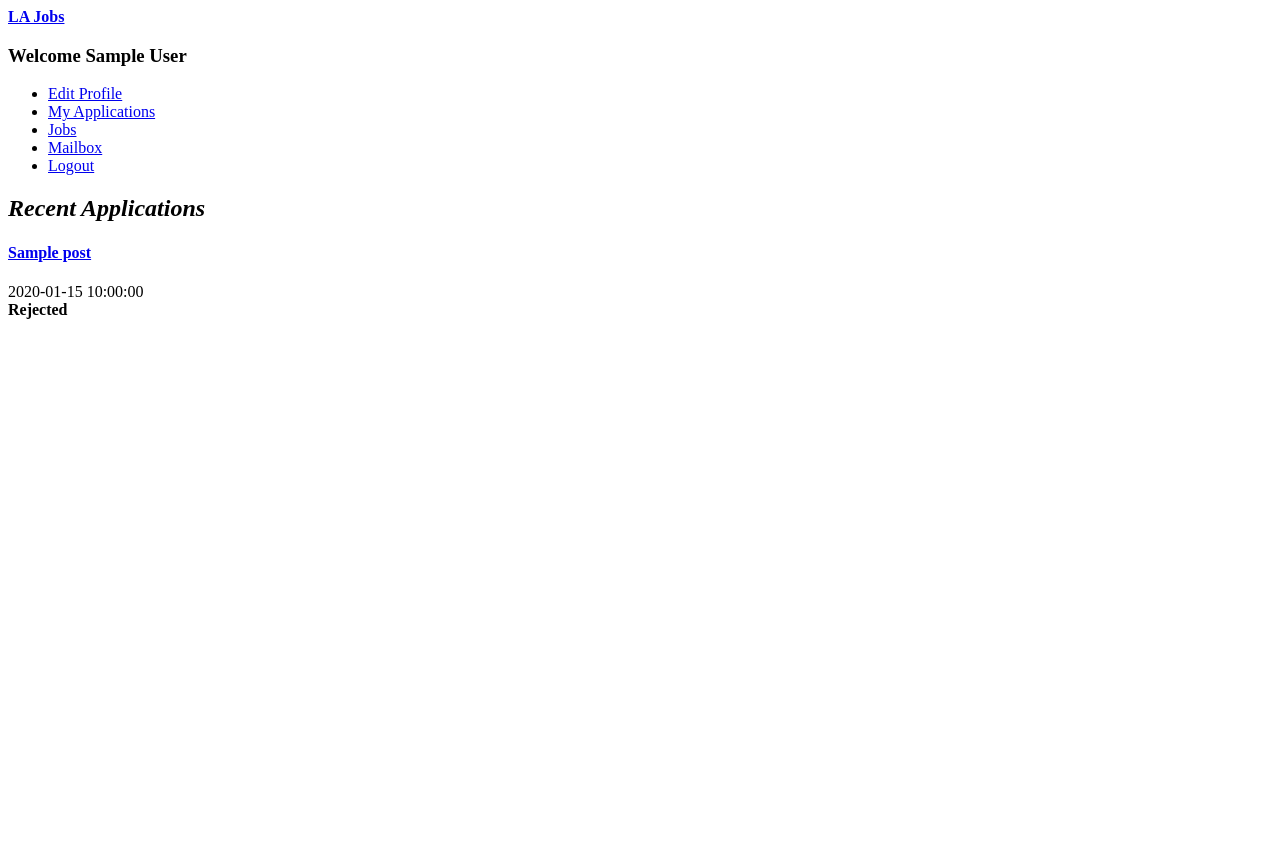
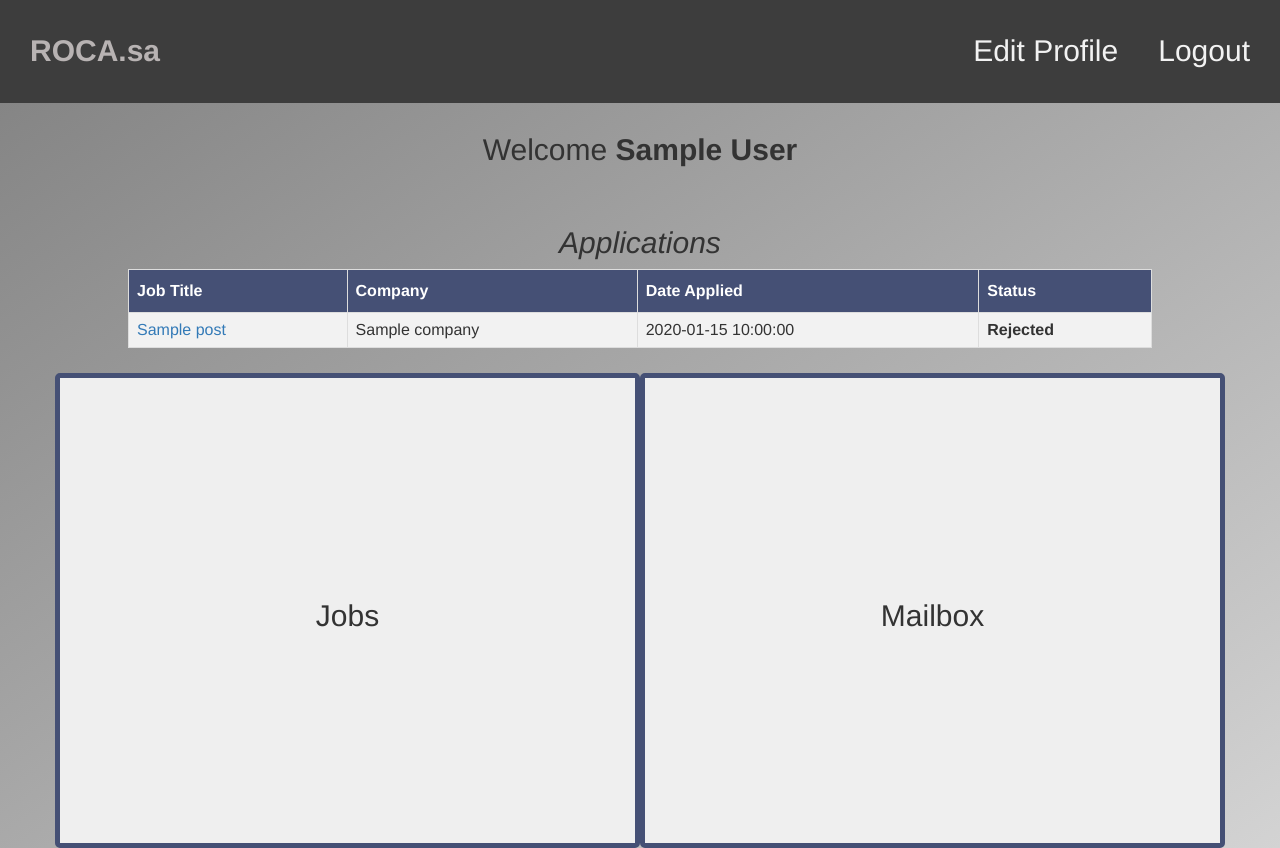
Before and after one commit to JacobCosgrove/ROCA.sa-Website, a PHP site: page /user/index.php in a window 1280 px wide. Before the commit the page ends 319 px from the top, so only its background shows below. Run offline with PHP 8.4, Linux system fonts and the light colour scheme; the visitor is signed in with stand-in values (Sample User, id 1); tables that the repository leaves empty hold one stand-in row (values such as "Sample post"); some libraries are stand-ins or nearby versions.

Commit message:
uhhhh lots of styling

```diff
--- a/4330missingStyle/admin/companies.php
+++ b/4330missingStyle/admin/companies.php
@@ -78,18 +78,18 @@ require_once("../database.php");
                                  echo "Activated";
                                } else if($row['active'] == '2') {
                                  ?>
-                                 <a href="reject-company.php?id=<?php echo $row['id_company']; ?>">Reject</a> <a href="approve-company.php?id=<?php echo $row['id_company']; ?>">Approve</a>
+                                 <a href="reject.php?id=<?php echo $row['id_company']; ?>">Reject</a> <a href="approve.php?id=<?php echo $row['id_company']; ?>">Approve</a>
                                  <?php
                                } else if ($row['active'] == '3') {
                                  ?>
-                                   <a href="approve-company.php?id=<?php echo $row['id_company']; ?>">Reactivate</a>
+                                   <a href="approve.php?id=<?php echo $row['id_company']; ?>">Reactivate</a>
                                  <?php
                                } else if($row['active'] == '0') {
                                  echo "Rejected";
                                }
                              ?>
                              </td>
-                             <td><a href="delete-company.php?id=<?php echo $row['id_company']; ?>">Delete</a></td>
+                             <td><a href="reject.php?id=<?php echo $row['id_company']; ?>">Delete</a></td>
                            </tr>
                           <?php
                              }
--- a/4330missingStyle/company/user-application.php
+++ b/4330missingStyle/company/user-application.php
@@ -82,7 +82,7 @@ if($result->num_rows == 0)
                     echo '<br>';
                     echo 'City: '.$row['city'];
                     echo '<br>';
-                    if($row['resume'] != "") {
+                    if($row['resume']) {
                       echo '<a href="../uploads/resume/'.$row['resume'].'" class="btn btn-info" download="Resume">Download Resume</a>';
                     }
                     echo '<br>';
--- a/4330missingStyle/home-style.css
+++ b/4330missingStyle/home-style.css
@@ -1,6 +1,12 @@
 body {
     margin: 0;
     font-family: Arial, Helvetica, sans-serif;
+  }
+
+  h2 {
+    font-size: 30px;
+    text-align: center;
+    padding-top: 10px;
   }
 
   .topnav {
--- a/4330missingStyle/index.php
+++ b/4330missingStyle/index.php
@@ -15,8 +15,7 @@
     <script src="https://maxcdn.bootstrapcdn.com/bootstrap/3.3.7/js/bootstrap.min.js"></script>
   </head>
   <body>
-    <div>
-    <header>
+
         <div class= "topnav">
           <div>
             <b>ROCA.sa</b>
@@ -39,11 +38,8 @@
             <?php } ?>
             <a href="logout.php">Logout</a>
             <?php } ?>
-            <a href="jobs.php">Jobs</a>
           </div>
         </div>
-      </div>
-    </header>
 
     <div id="myCarousel" class="carousel slide" data-ride="carousel">
       <ol class="carousel-indicators">
--- a/4330missingStyle/login-pick-style.css
+++ b/4330missingStyle/login-pick-style.css
@@ -4,11 +4,11 @@ body {
 }
 
 .container {
-  text-align: center;
-  padding-top: 5%;
+  padding-top: 2%;
 }
 
 .container h2 {
+  text-align: center;
   padding: 200px 5px;
 }
 
--- a/4330missingStyle/login-style.css
+++ b/4330missingStyle/login-style.css
@@ -1,10 +1,5 @@
 body {
     background-color: #a9b8eb;
-}
-h2 {
-  font-size: 30px;
-  text-align: center;
-  padding-top: 10px;
 }
 .form {
   position: relative;
--- a/4330missingStyle/login.php
+++ b/4330missingStyle/login.php
@@ -23,11 +23,11 @@ if(isset($_SESSION['id_user']) || isset($_SESSION['id_company'])) {
   </head>
   <body>
     <header class="main-head">
+
       <div class= "topnav">
-        <div>
-          <b onclick="location.href='index.php'">ROCA.sa</b>
-        </div>
+        <b onclick="location.href='index.php'">ROCA.sa</b>
       </div>
+
       <ul>
         <?php if(empty($_SESSION['id_user']) && empty($_SESSION['id_company'])) { ?>
 
--- /dev/null
+++ b/4330missingStyle/table.css
@@ -0,0 +1,24 @@
+#app-table {
+  border-collapse: collapse;
+  width: 80%;
+  margin-left: auto;
+  margin-right: auto;
+}
+
+#app-table td, #app-table th {
+  border: 1px solid #ddd;
+  padding: 8px;
+}
+
+#app-table tr:nth-child(even){background-color: #f2f2f2;}
+#app-table tr:nth-child(odd){background-color: #d4d4d4;}
+
+#app-table tr:hover {background-color: #b7c3eb;}
+
+#app-table th {
+  padding-top: 12px;
+  padding-bottom: 12px;
+  text-align: left;
+  background-color: #455075;
+  color: white;
+}
--- a/4330missingStyle/user-login.php
+++ b/4330missingStyle/user-login.php
@@ -16,10 +16,9 @@ if(isset($_SESSION['id_user']) || isset($_SESSION['id_company'])) {
     <meta charset="utf-8">
   </head>
   <body>
+
     <div class= "topnav">
-      <div>
-        <b onclick="location.href='index.php'">ROCA.sa</b>
-      </div>
+      <b onclick="location.href='index.php'">ROCA.sa</b>
     </div>
 
     <h2>User Login</h2>
--- a/4330missingStyle/user/index.php
+++ b/4330missingStyle/user/index.php
@@ -2,6 +2,9 @@
 
 //To Handle Session Variables on This Page
 session_start();
+echo "<link rel='stylesheet' type='text/css' href='../home-style.css' />";
+echo "<link rel='stylesheet' type='text/css' href='../login-pick-style.css' />";
+echo "<link rel='stylesheet' type='text/css' href='../table.css' />";
 
 //If user Not logged in then redirect them back to homepage.
 if(empty($_SESSION['id_user'])) {
@@ -14,75 +17,82 @@ if(empty($_SESSION['id_user'])) {
  <html>
   <head>
     <meta charset="utf-8">
+    <link rel="stylesheet" href="https://maxcdn.bootstrapcdn.com/bootstrap/3.3.7/css/bootstrap.min.css">
+    <link rel="stylesheet" href="https://cdnjs.cloudflare.com/ajax/libs/font-awesome/4.7.0/css/font-awesome.min.css">
+    <script src="https://ajax.googleapis.com/ajax/libs/jquery/3.2.1/jquery.min.js"></script>
+    <script src="https://maxcdn.bootstrapcdn.com/bootstrap/3.3.7/js/bootstrap.min.js"></script>
   </head>
   <body>
-    <div>
-      <header>
 
-        <!-- Logo -->
-        <a href="index.php">
-          <span><b>LA Jobs</b></span>
-        </a>
-      </header>
-
-  <!-- Content Wrapper. Contains page content -->
-  <div>
-
-    <section>
-
-                <h3>Welcome <b><?php echo $_SESSION['name']; ?></b></h3>
+    <div class= "topnav">
+      <b onclick="location.href='../index.php'">ROCA.sa</b>
+      <a href="../logout.php">Logout</a>
+      <a href="profile.php">Edit Profile</a>
+    </div>
 
 
-               <ul>
-                  <li><a href="profile.php"> Edit Profile</a></li>
-                  <li class="active"><a href="index.php"> My Applications</a></li>
-                  <li><a href="../jobs.php"> Jobs</a></li>
-                  <li><a href="inbox.php"> Mailbox</a></li>
-                  <li><a href="../logout.php"> Logout</a></li>
-                </ul>
+    <h2>Welcome <b><?php echo $_SESSION['name']; ?></b></h2>
+    <br>
 
+    <h2><i>Applications</i></h2>
 
-
-
-            <h2><i>Recent Applications</i></h2>
+    <table id="app-table">
+      <tr>
+        <th>Job Title</th>
+        <th>Company</th>
+        <th>Date Applied</th>
+        <th>Status</th>
+      </tr>
 
             <?php
-             $sql = "SELECT * FROM job_post INNER JOIN apply_job_post ON job_post.id_jobpost=apply_job_post.id_jobpost WHERE apply_job_post.id_user='$_SESSION[id_user]'";
+             $sql = "SELECT * FROM job_post INNER JOIN apply_job_post ON job_post.id_jobpost=apply_job_post.id_jobpost INNER JOIN company ON job_post.id_company=company.id_company WHERE apply_job_post.id_user='$_SESSION[id_user]'";
                   $result = $conn->query($sql);
 
               if($result->num_rows > 0) {
                 while($row = $result->fetch_assoc())
                 {
             ?>
-            <div class="attachment-block clearfix padding-2">
-                <h4 class="attachment-heading"><a href="view-job.php?id=<?php echo $row['id_jobpost']; ?>"><?php echo $row['jobtitle']; ?></a></h4>
-                <div class="attachment-text padding-2">
-                  <div class="pull-left"><i class="fa fa-calendar"></i> <?php echo $row['createdat']; ?></div>
+                  <tr>
+                    <td>
+                      <a href="view-job.php?id=<?php echo $row['id_jobpost']; ?>"><?php echo $row['jobtitle']; ?></a>
+                    </td>
+                    <td><?php echo $row['companyname']; ?></td>
+                    <td><?php echo $row['createdat']; ?></td>
+                    <td>
                       <?php
-
                       if($row['status'] == 0) {
-                    echo '<div class="pull-right"><strong class="text-orange">Pending</strong></div>';
+                        echo '<div><strong>Pending</strong></div>';
                       } else if ($row['status'] == 1) {
-                    echo '<div class="pull-right"><strong class="text-red">Rejected</strong></div>';
+                        echo '<div><strong>Rejected</strong></div>';
                       } else if ($row['status'] == 2) {
-                    echo '<div class="pull-right"><strong class="text-green">Under Review</strong></div> ';
+                        echo '<div><strong>Under Review</strong></div> ';
                       }
                       ?>
+                    </td>
+                  </tr>
 
-                </div>
-            </div>
 
             <?php
               }
             }
             ?>
+          </table>
 
-    </section>
+            <div class="container">
+              <div class="row">
+
+                <button class="col-md-6" onclick="location.href='../jobs.php'">
+                  <h2>Jobs</h2>
+                </button>
+
+                <button class="col-md-6" onclick="location.href='inbox.php'">
+                  <h2>Mailbox</h2>
+                </button>
 
               </div>
-  <!-- /.content-wrapper -->
+            </div>
 
-</div>
+
 <!-- ./wrapper -->
 <!-- jQuery 3 -->
 <script src="https://cdnjs.cloudflare.com/ajax/libs/jquery/3.2.1/jquery.min.js"></script>
```
Also changed, not shown: 4330missingStyle/admin/home.php (+0 -8 lines), 4330missingStyle/uploads/logo/5e9d143f2422c.jpg (added). Lines whose indentation alone changed are shown as unchanged.
